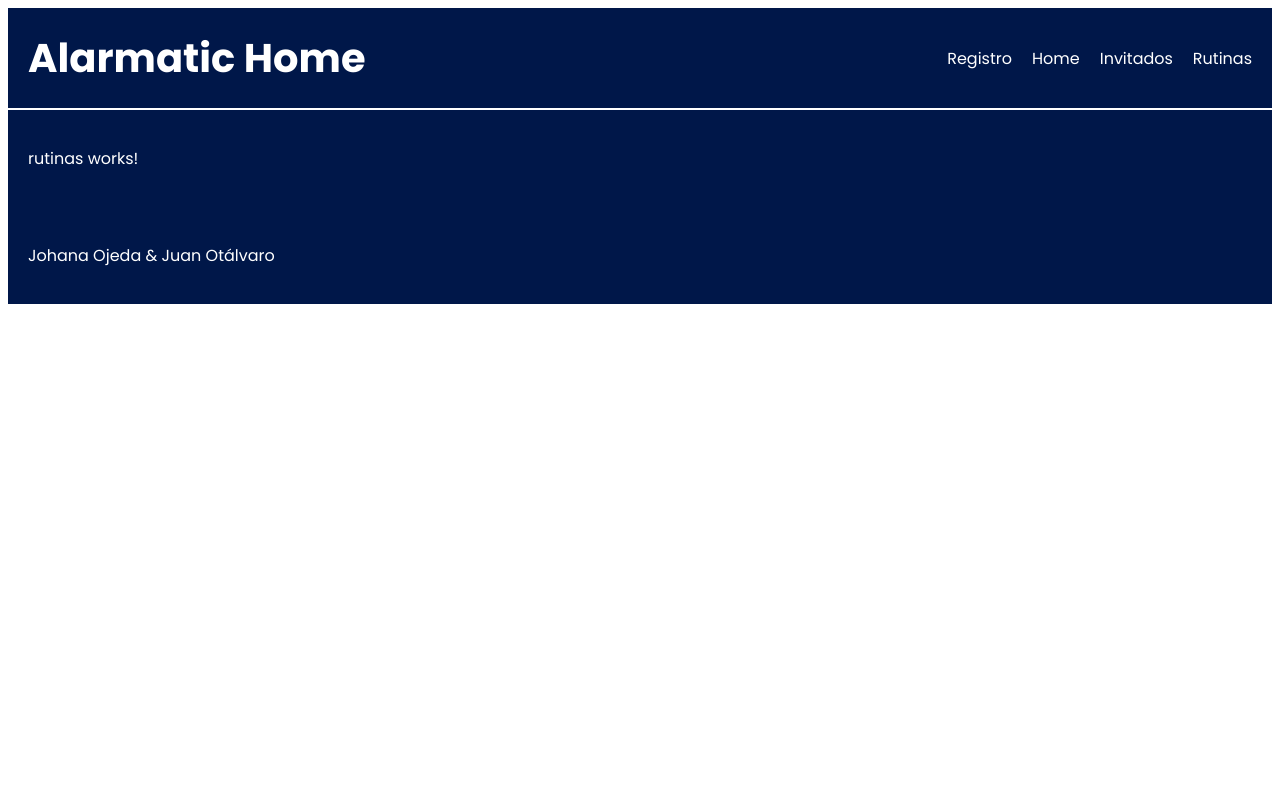
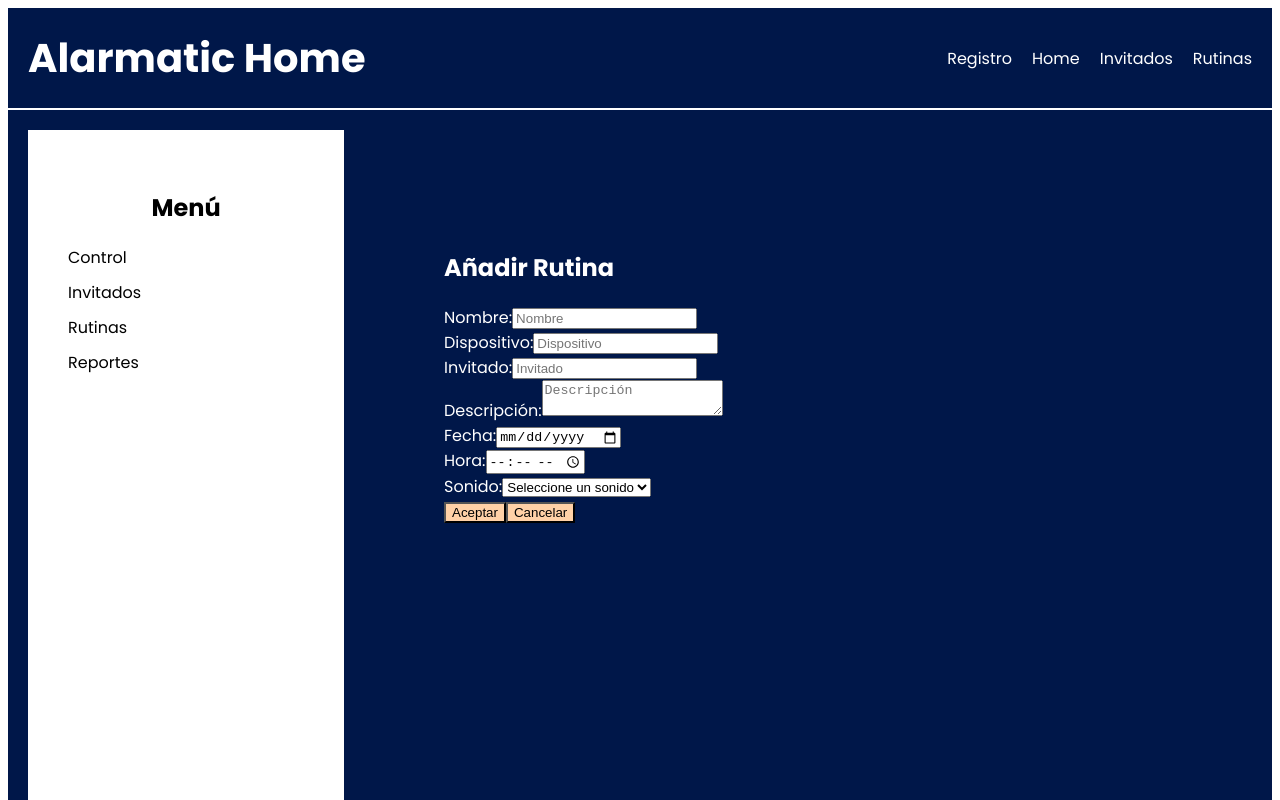
Before and after one commit to johaojeda/uxweb, an Angular app in the folder alarmatic-home/: page /rutinas in a window 1280 px wide. Shown: the top 800 px of the page. Built offline with nearby package versions, Linux system fonts and the light colour scheme.

Commit message:
version preliminar pantalla rutinas

```diff
--- a/alarmatic-home/src/app/rutinas/rutinas.component.html
+++ b/alarmatic-home/src/app/rutinas/rutinas.component.html
@@ -1 +1,70 @@
-<p>rutinas works!</p>
+<div style="display: flex; height: 100vh;">
+    <!-- Menú -->
+    <div style="background-color: #ffffff; color: #000000; font-family: 'Poppins', sans-serif; width: 25%; padding: 40px;">
+        <h2 style="font-weight: bold; text-align: center;">Menú</h2>
+        <nav>
+            <ul style="list-style-type: none; padding: 0; margin: 0;">
+                <li style="margin-bottom: 10px;"><a href="#" style="text-decoration: none; color: #000000;">Control</a></li>
+                <li style="margin-bottom: 10px;"><a href="#" style="text-decoration: none; color: #000000;">Invitados</a></li>
+                <li style="margin-bottom: 10px;"><a href="#" style="text-decoration: none; color: #000000;">Rutinas</a></li>
+                <li><a href="#" style="text-decoration: none; color: #000000;">Reportes</a></li>
+            </ul>
+        </nav>
+    </div>
+
+    <!-- Contenido -->
+    <div style="background-color: #001749; color: #ffffff; font-family: 'Poppins', sans-serif; width: 75%; padding: 50px; margin: 50px;">
+        <h2 class="mt-5 mb-4 text-center">Añadir Rutina</h2>
+
+        <div class="container">
+            <div class="row justify-content-center">
+                <div class="col-md-6">
+
+                        <div class="form-group">
+                            <label for="nombre">Nombre:</label>
+                            <input type="text" class="form-control" id="nombre" placeholder="Nombre">
+                        </div>
+                        <div class="form-group">
+                            <label for="dispositivo">Dispositivo:</label>
+                            <input type="text" class="form-control" id="dispositivo" placeholder="Dispositivo">
+                        </div>
+                        <div class="form-group">
+                            <label for="invitado">Invitado:</label>
+                            <input type="text" class="form-control" id="invitado" placeholder="Invitado">
+                        </div>
+                        <div class="form-group">
+                            <label for="descripcion">Descripción:</label>
+                            <textarea class="form-control" id="descripcion" placeholder="Descripción"></textarea>
+                        </div>
+                    </div>
+                    <div class="col-md-6">
+                        <div class="form-group">
+                            <label for="fecha">Fecha:</label>
+                            <input type="date" class="form-control" id="fecha">
+                        </div>
+                        <div class="form-group">
+                            <label for="hora">Hora:</label>
+                            <input type="time" class="form-control" id="hora">
+                        </div>
+                        <div class="form-group">
+                            <label for="sonido">Sonido:</label>
+                            <select class="form-control" id="sonido">
+                                <option value="">Seleccione un sonido</option>
+                                <option value="cancion1">Canción 1</option>
+                                <option value="cancion2">Canción 2</option>
+                                <option value="cancion3">Canción 3</option>
+                                <option value="cancion4">Canción 4</option>
+                                <option value="cancion5">Canción 5</option>
+                            </select>
+                        </div>
+                    </div>
+                </div>
+
+        </div>
+
+        <div class="text-center mt-4">
+            <button type="button" class="btn" style="background-color: #FFD1A7; color: #000000;">Aceptar</button>
+            <button type="button" class="btn ml-2" style="background-color: #FFD1A7; color: #000000;">Cancelar</button>
+        </div>
+    </div>
+</div>
```
